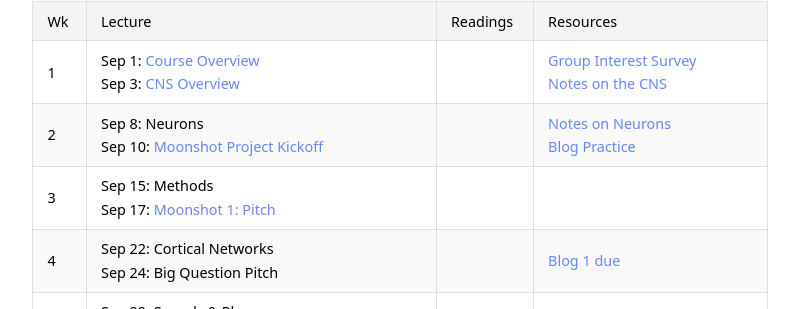
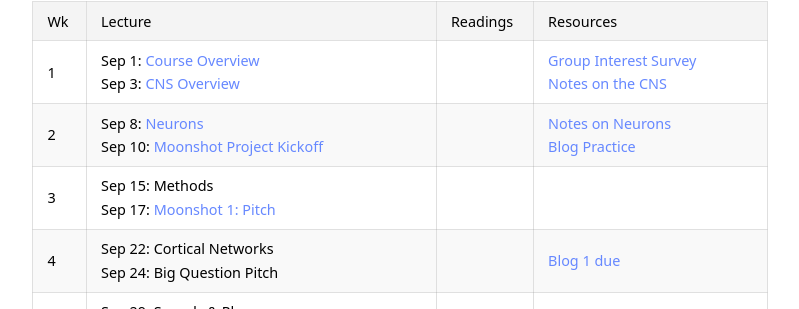
Before and after one commit to kschuler/ling104, a Jekyll site: the page built from index.md, in a window 1280 px wide and 900 px high, scrolled down 2212 px. Shown: the part 146-455 px from the top of the window, without its empty margins (240-1039 px from the left). Built offline with Jekyll 4.4.1, drawn with Linux system fonts in a browser that asks for light colours; part of the change alters nothing that is shown.

```diff
--- a/index.md
+++ b/index.md
@@ -62,7 +62,7 @@ Schedule is subject to change. Click on the day's topic (lecture column) to foll
 Wk  | Lecture | Readings | Resources
   --- | --- | --- | ---
 1 | Sep 1: [Course Overview](https://public.3.basecamp.com/p/ismVEybSUKZi8Cs3Sr9K6gXw) <br> Sep 3: [CNS Overview](https://public.3.basecamp.com/p/pD5bPsFtLu5qmGUgNHMe4gvu)| | [Group Interest Survey](https://docs.google.com/forms/d/e/1FAIpQLSdU4Y-ZM0auaqjuSZLJ6Hw4xU5kR4_Wk7S1XUuww1IiI6QxPQ/viewform?usp=sf_link) <br>[Notes on the CNS](https://docs.google.com/document/d/1PRnxbS35voE_a0O-zt9b5AgpzA90kzHGQmPOjIeMIoo)
-2 | Sep 8: Neurons <br> Sep 10: [Moonshot Project Kickoff](https://public.3.basecamp.com/p/QFtKvwYFDHendp8jxeMFnpca) | | [Notes on Neurons](https://docs.google.com/document/d/10m2TaXG4dH76JJWaoWzONSnLYD6Opt5RjLd1bbx04pE/edit?usp=sharing)<br>[Blog Practice](https://canvas.upenn.edu/courses/1530046/assignments/8162693?module_item_id=18630336)
+2 | Sep 8: [Neurons](https://public.3.basecamp.com/p/FXanyTRCZWFLpHGQoEvHVJC6) <br> Sep 10: [Moonshot Project Kickoff](https://public.3.basecamp.com/p/QFtKvwYFDHendp8jxeMFnpca) | | [Notes on Neurons](https://docs.google.com/document/d/10m2TaXG4dH76JJWaoWzONSnLYD6Opt5RjLd1bbx04pE/edit?usp=sharing)<br>[Blog Practice](https://canvas.upenn.edu/courses/1530046/assignments/8162693?module_item_id=18630336)
 3 | Sep 15: Methods <br> Sep 17: [Moonshot 1: Pitch](https://public.3.basecamp.com/p/cCVwCwUNQKxSiFcYNPSNWQ1k) | |
 4 | Sep 22: Cortical Networks <br> Sep 24: Big Question Pitch| | [Blog 1 due](https://canvas.upenn.edu/courses/1530046/assignments/8162711)
 5 | Sep 29: Sounds & Phonemes<br> Oct 1: Moonshot 2: Solutions | | [Exam 1 due](https://canvas.upenn.edu/courses/1530046/assignments/8161724)
```
